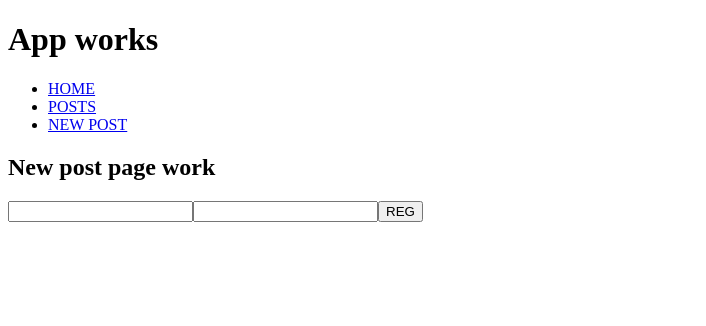
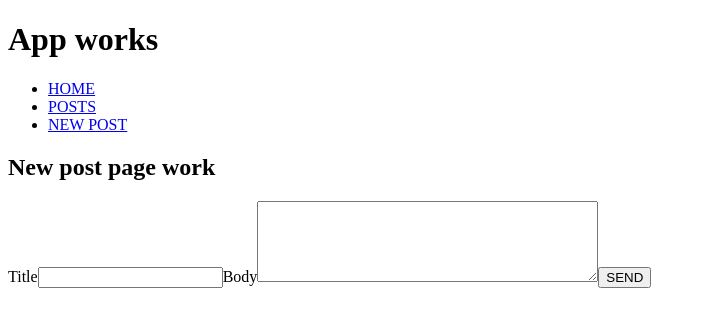
Before and after one commit to costaline/posts-firebase, a React app: page /new-post in a window 1280 px wide. Shown: the top 326 px of the page, without its empty margins (0-706 px from the left). Built offline with nearby package versions, Linux system fonts and the light colour scheme.

Commit message:
update new post page

```diff
--- a/src/app/routes/new-post-page/new-post-page.jsx
+++ b/src/app/routes/new-post-page/new-post-page.jsx
@@ -2,8 +2,9 @@ import React, { Component } from "react";
 
 class NewPostPage extends Component {
   state = {
-    email: "",
-    phone: ""
+    title: "",
+    body: "",
+    date: ""
   };
 
   onChangeHandler = (evt) => {
@@ -12,8 +13,9 @@ class NewPostPage extends Component {
 
   onSubmitHandler = (evt) => {
     evt.preventDefault();
-    console.log(this.state);
-    this.setState({ email: "", phone: "" });
+    this.setState({ date: Date.now() });
+    //send to db action
+    this.setState({ title: "", body: "", date: "" });
   };
 
   render() {
@@ -21,19 +23,24 @@ class NewPostPage extends Component {
       <div>
         <h2>New post page work</h2>
         <form onSubmit={this.onSubmitHandler}>
+          <label htmlFor="new-post-title">Title</label>
           <input
+            name="title"
             onChange={this.onChangeHandler}
-            value={this.state.email}
-            type="email"
-            name="email"
+            value={this.state.title}
+            type="text"
+            id="new-post-title"
           />
-          <input
+          <label htmlFor="new-post-body">Body</label>
+          <textarea
+            name="body"
             onChange={this.onChangeHandler}
-            value={this.state.phone}
-            type="tel"
-            name="phone"
+            value={this.state.body}
+            id="new-post-body"
+            cols="40"
+            rows="5"
           />
-          <button type="submit">REG</button>
+          <button type="submit">SEND</button>
         </form>
       </div>
     );
```
